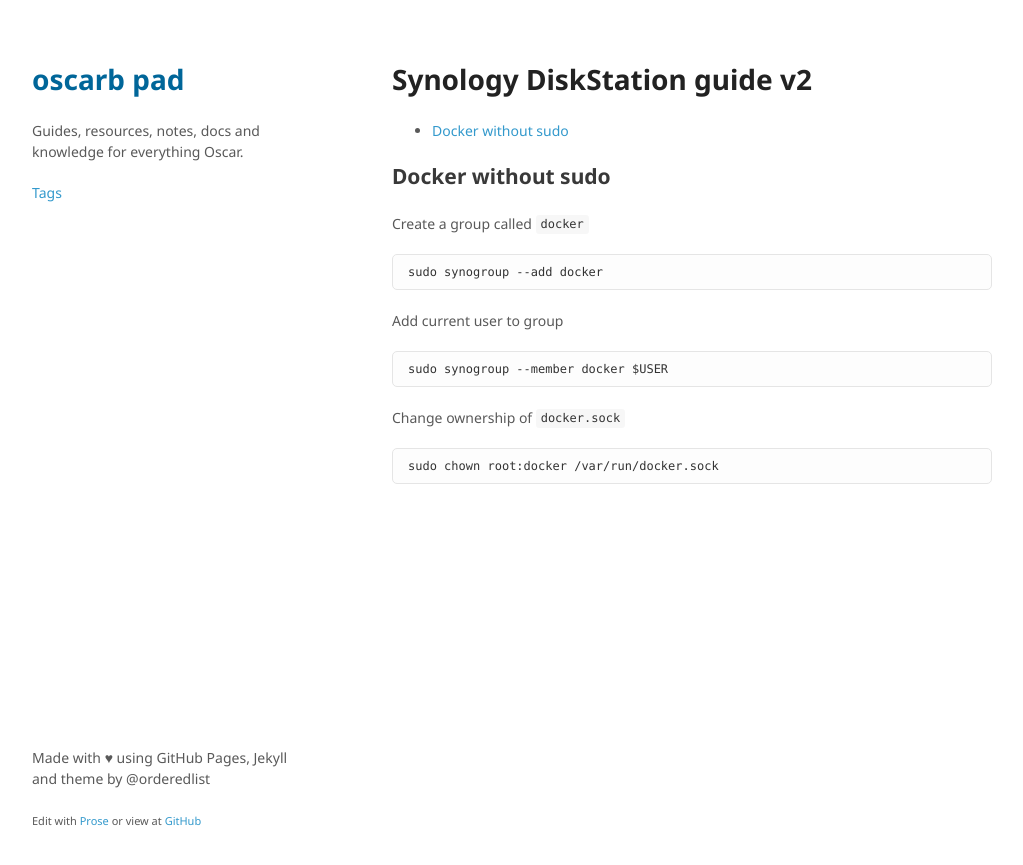
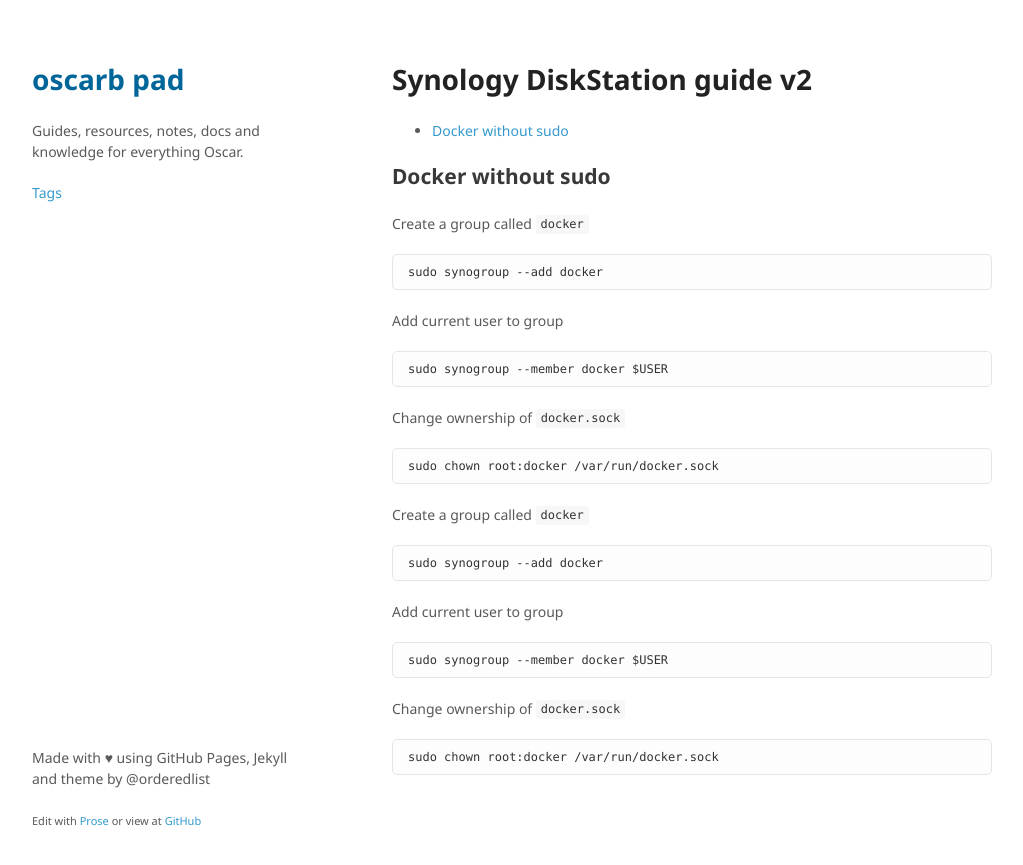
Before and after one commit to oscarb/pad, a Jekyll site: the page built from _docs/synology-ds.md, in a window 1280 px wide. Shown: the top 865 px of the page, without its empty margins (128-1151 px from the left). Built offline with Jekyll 4.4.1, drawn with Linux system fonts in a browser that asks for light colours; some web fonts are replaced.

Commit message:
Update synology-ds.md

````diff
--- a/_docs/synology-ds.md
+++ b/_docs/synology-ds.md
@@ -23,3 +23,19 @@ Add current user to group
 Change ownership of `docker.sock`
 
 	sudo chown root:docker /var/run/docker.sock
+
+
+Create a group called `docker`
+```
+sudo synogroup --add docker
+```
+
+Add current user to group
+```
+sudo synogroup --member docker $USER
+```
+
+Change ownership of `docker.sock`
+```
+sudo chown root:docker /var/run/docker.sock
+```
````
